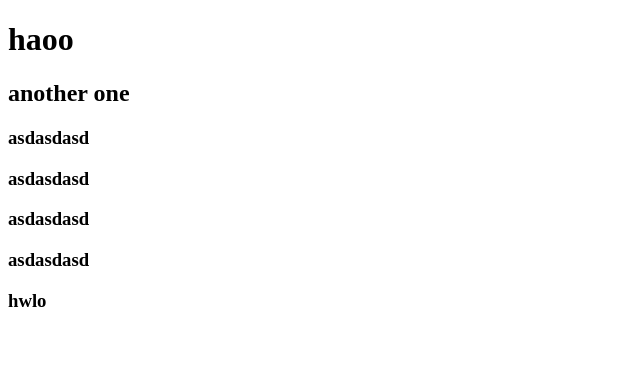
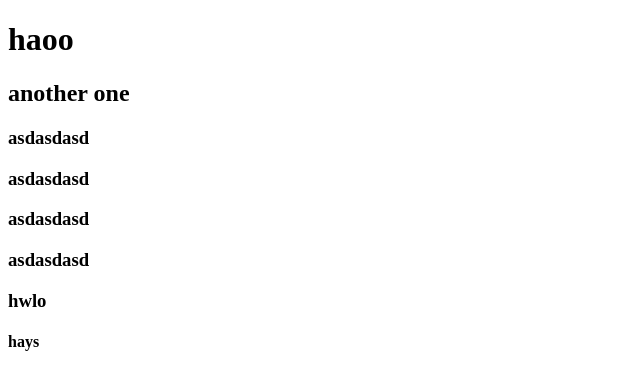
Before and after one commit to CLjudilla/gitSample, a plain HTML site: page index.html in a window 1280 px wide. Shown: the full height of the page, 0-640 px from the left. Drawn offline with Linux system fonts and the light colour scheme.

Commit message:
another one

```diff
--- a/index.html
+++ b/index.html
@@ -15,6 +15,7 @@
         <h3>asdasdasd</h3>
         <h3>asdasdasd</h3>
         <h3>hwlo</h3>
+        <h4>hays</h4>
     </div>
 </body>
 </html>
```
